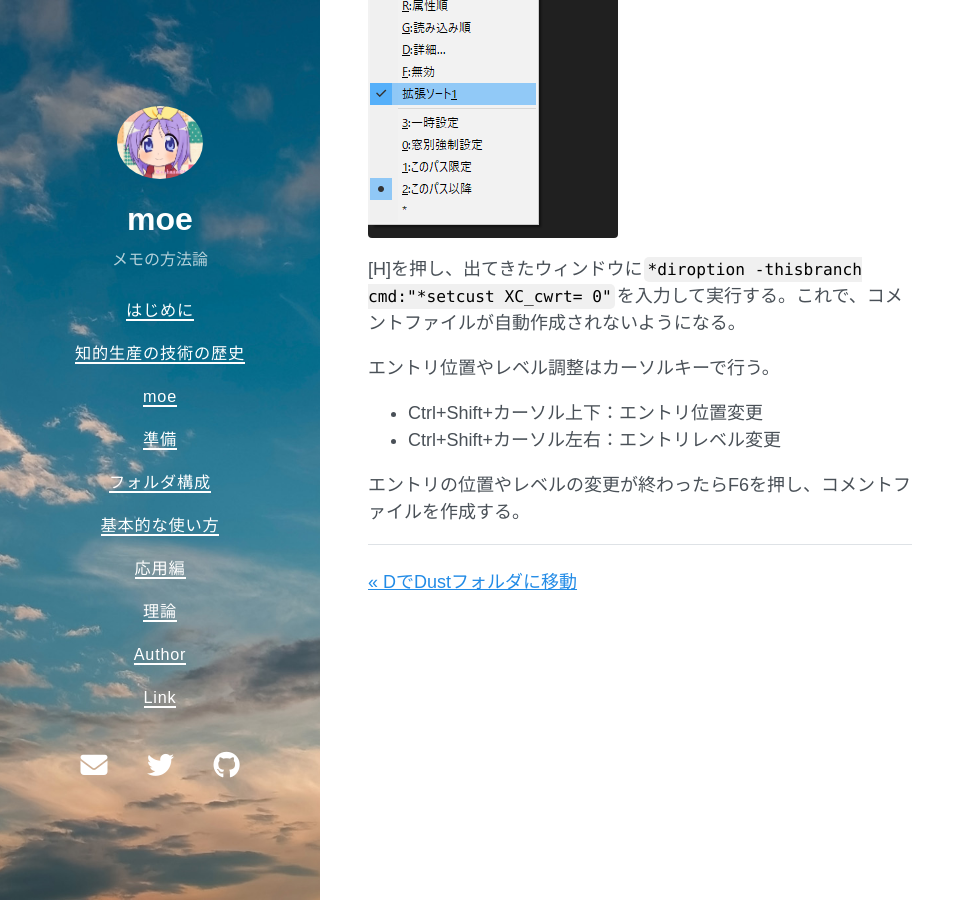
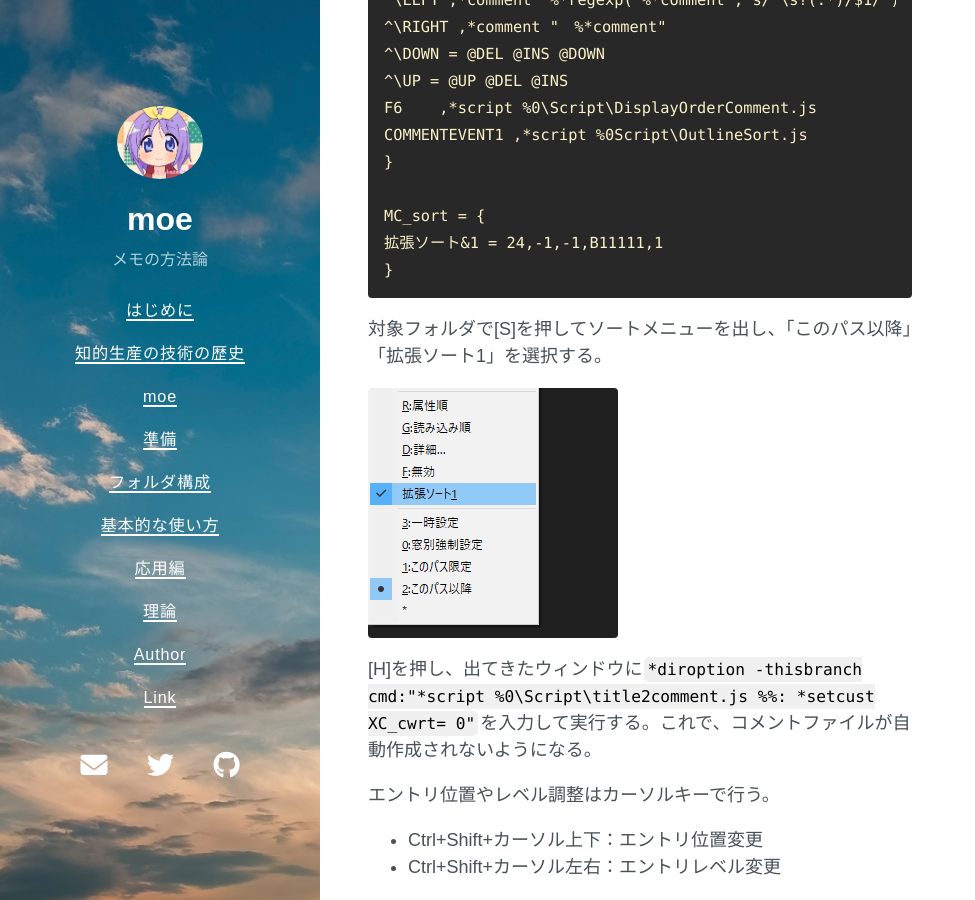
Before and after one commit to tukasa/moe, a Jekyll site: the page built from my_collections/_advanced/a3.md, in a window 1280 px wide and 900 px high, scrolled down 2307 px. Shown: the whole window, without its empty margins (0-975 px from the left). Built offline with Jekyll 4.4.1, drawn with Linux system fonts in a browser that asks for light colours; nearby versions of some CDN libraries.

Commit message:
微修正

```diff
--- a/my_collections/_advanced/a3.md
+++ b/my_collections/_advanced/a3.md
@@ -91,7 +93,7 @@ MC_sort = {
 
 ![拡張ソート1]({{ "/assets/images/advanced02.png" | relative_url }})
 
-[H]を押し、出てきたウィンドウに`*diroption -thisbranch cmd:"*setcust XC_cwrt= 0"`を入力して実行する。これで、コメントファイルが自動作成されないようになる。
+[H]を押し、出てきたウィンドウに`*diroption -thisbranch cmd:"*script %0\Script\title2comment.js %%: *setcust XC_cwrt= 0"`を入力して実行する。これで、コメントファイルが自動作成されないようになる。
 
 エントリ位置やレベル調整はカーソルキーで行う。
 
```
Also changed, not shown: other parts of my_collections/_advanced/a3.md (+2 -0 lines), author.md (+1 -0 lines), ppx.md (+4 -0 lines), assets/images/advanced03.png (added).
